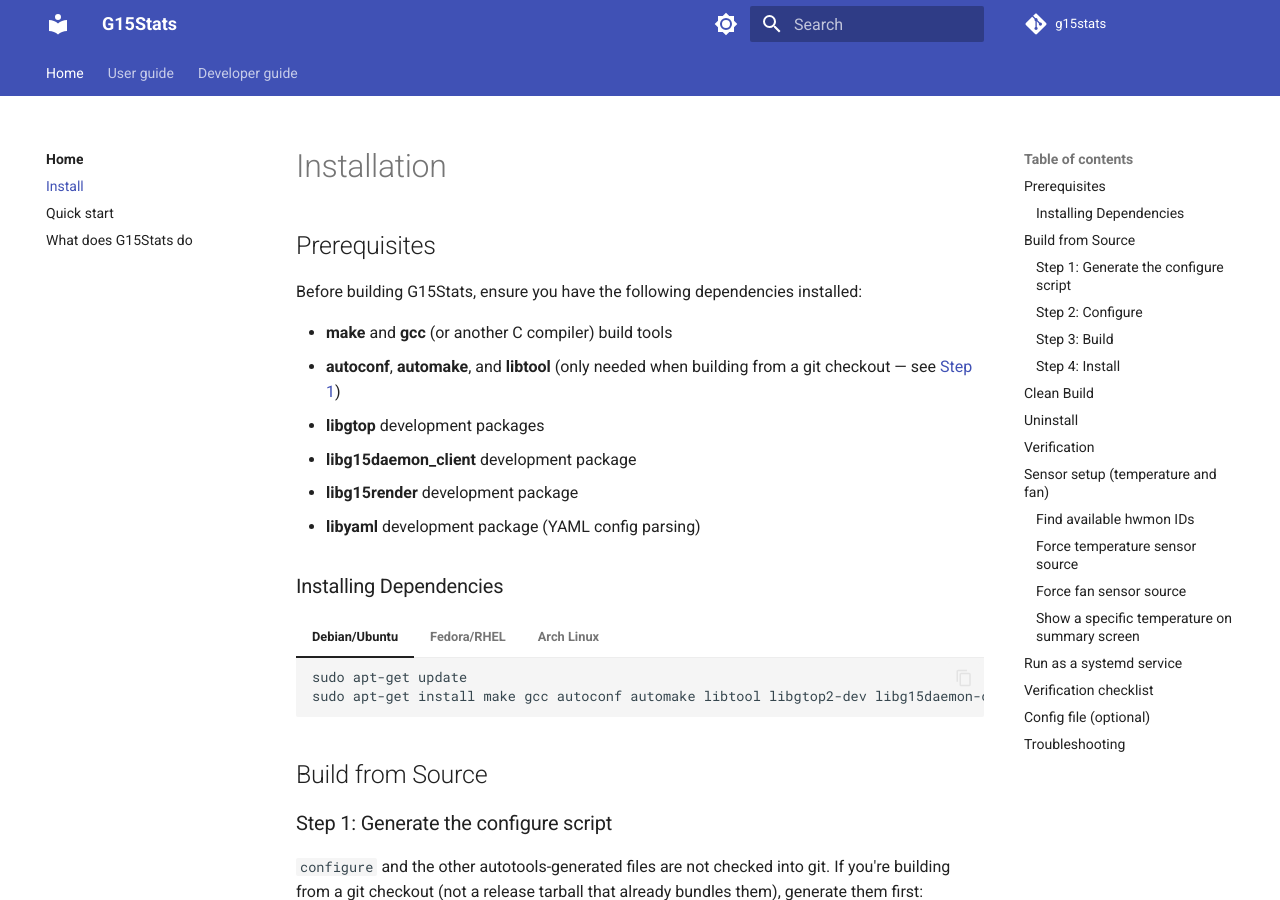
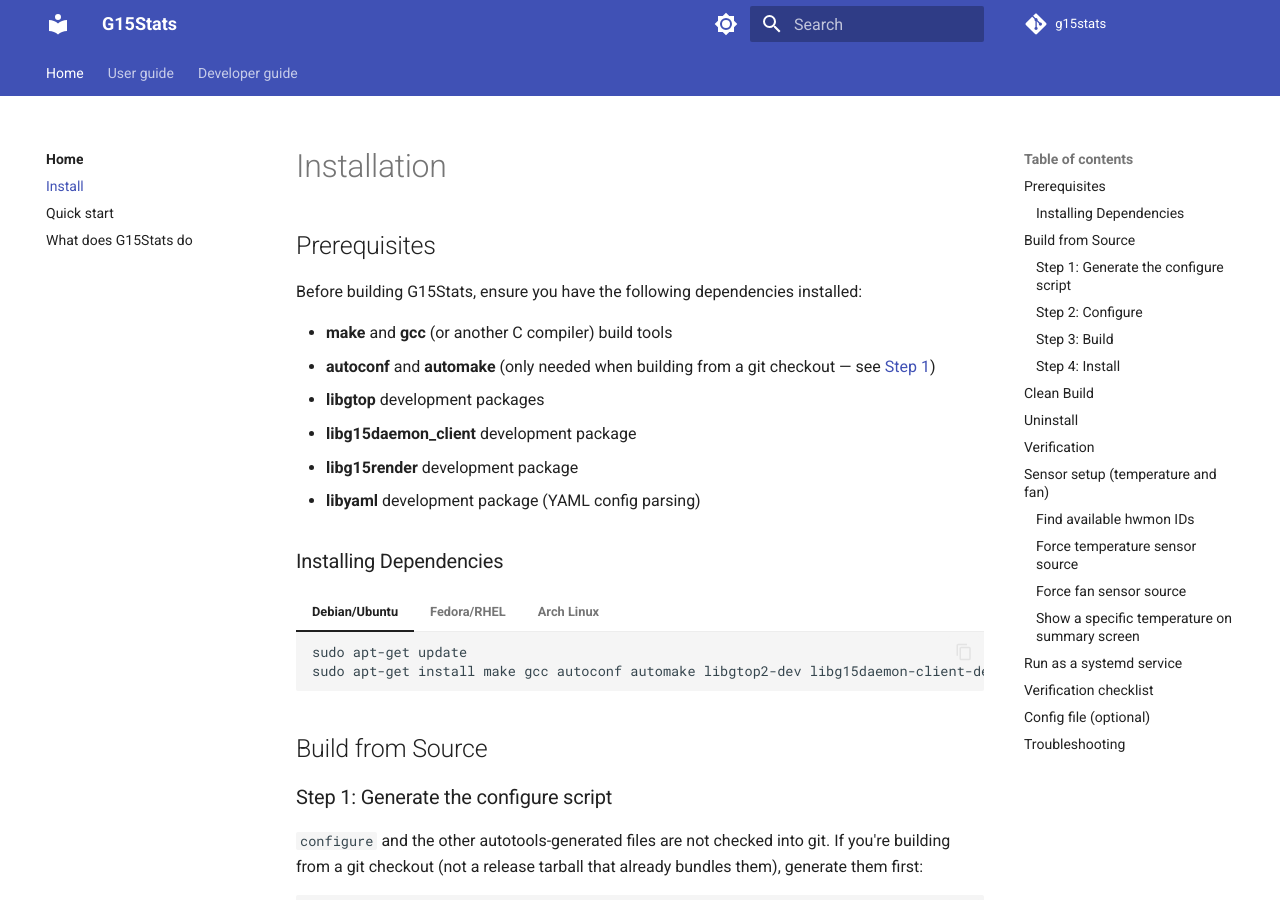
Before and after one commit to Torstein-Eide/g15stats, an MkDocs documentation site: the page built from docs/installation.md, in a window 1280 px wide and 900 px high. Built offline with MkDocs 1.6.1 and Material for MkDocs 9.7.7, drawn with Linux system fonts in a browser that asks for light colours; comment, search, counter and statistics services are not loaded.

Commit message:
Reorder overview NET/GPU tiles, unify overlay tick durations, drop unused libtool dep
Move the overview screen's NET tile after GPU (GPU/NET/VRM) and shorten
the legend display to match the net-splash/mode-banner duration via a
single TRANSIENT_OVERLAY_TICKS constant instead of three independent
magic numbers.

configure.ac's LT_INIT was unused dead weight (no *_LTLIBRARIES target
exists) and its paired -avoid-version LDFLAGS broke `make` outright when
libtool wasn't installed; both are removed, and libtool is no longer a
build dependency.

Co-Authored-By: Claude Sonnet 5 <noreply@anthropic.com>
Claude-Session: https://claude.ai/code/session_01Pz7ePs6pWx54P2ap6veQBA

````diff
--- a/docs/installation.md
+++ b/docs/installation.md
@@ -5,8 +5,8 @@
 Before building G15Stats, ensure you have the following dependencies installed:
 
 - **make** and **gcc** (or another C compiler) build tools
-- **autoconf**, **automake**, and **libtool** (only needed when building from
-  a git checkout — see [Step 1](#step-1-generate-the-configure-script))
+- **autoconf** and **automake** (only needed when building from a git
+  checkout — see [Step 1](#step-1-generate-the-configure-script))
 - **libgtop** development packages
 - **libg15daemon_client** development package
 - **libg15render** development package
@@ -18,19 +18,19 @@ Before building G15Stats, ensure you have the following dependencies installed:
 
     ```bash
     sudo apt-get update
-    sudo apt-get install make gcc autoconf automake libtool libgtop2-dev libg15daemon-client-dev libg15render-dev libyaml-dev
+    sudo apt-get install make gcc autoconf automake libgtop2-dev libg15daemon-client-dev libg15render-dev libyaml-dev
     ```
 
 === "Fedora/RHEL"
 
     ```bash
-    sudo dnf install make gcc autoconf automake libtool libgtop2-devel libg15daemon-client-devel libg15render-devel libyaml-devel
+    sudo dnf install make gcc autoconf automake libgtop2-devel libg15daemon-client-devel libg15render-devel libyaml-devel
     ```
 
 === "Arch Linux"
 
     ```bash
-    sudo pacman -S make gcc autoconf automake libtool libgtop libg15daemon libg15render libyaml
+    sudo pacman -S make gcc autoconf automake libgtop libg15daemon libg15render libyaml
     ```
 
 ## Build from Source
````
Also changed, not shown: AGENTS.md (+1 -2 lines), 3 other files.
